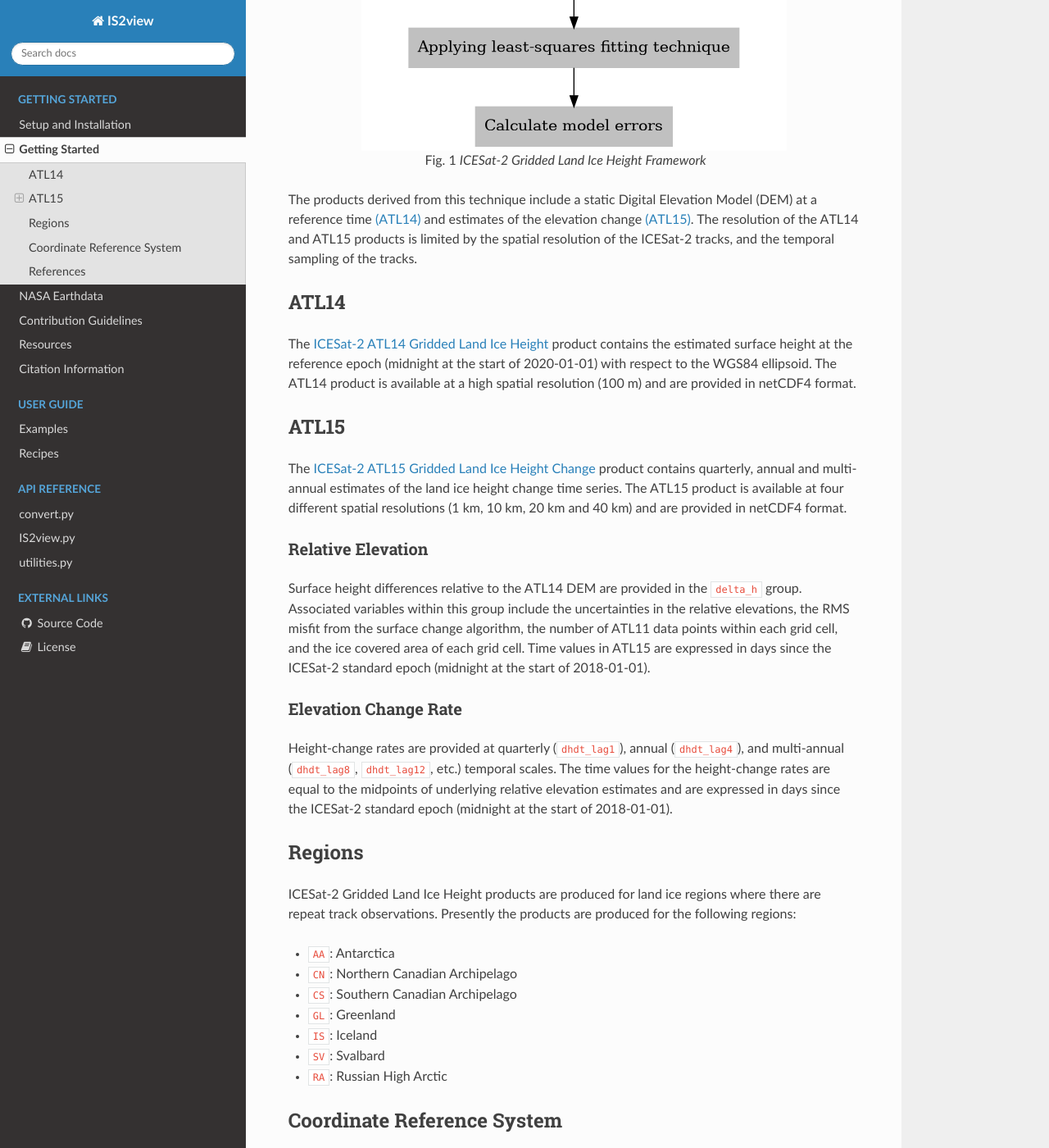
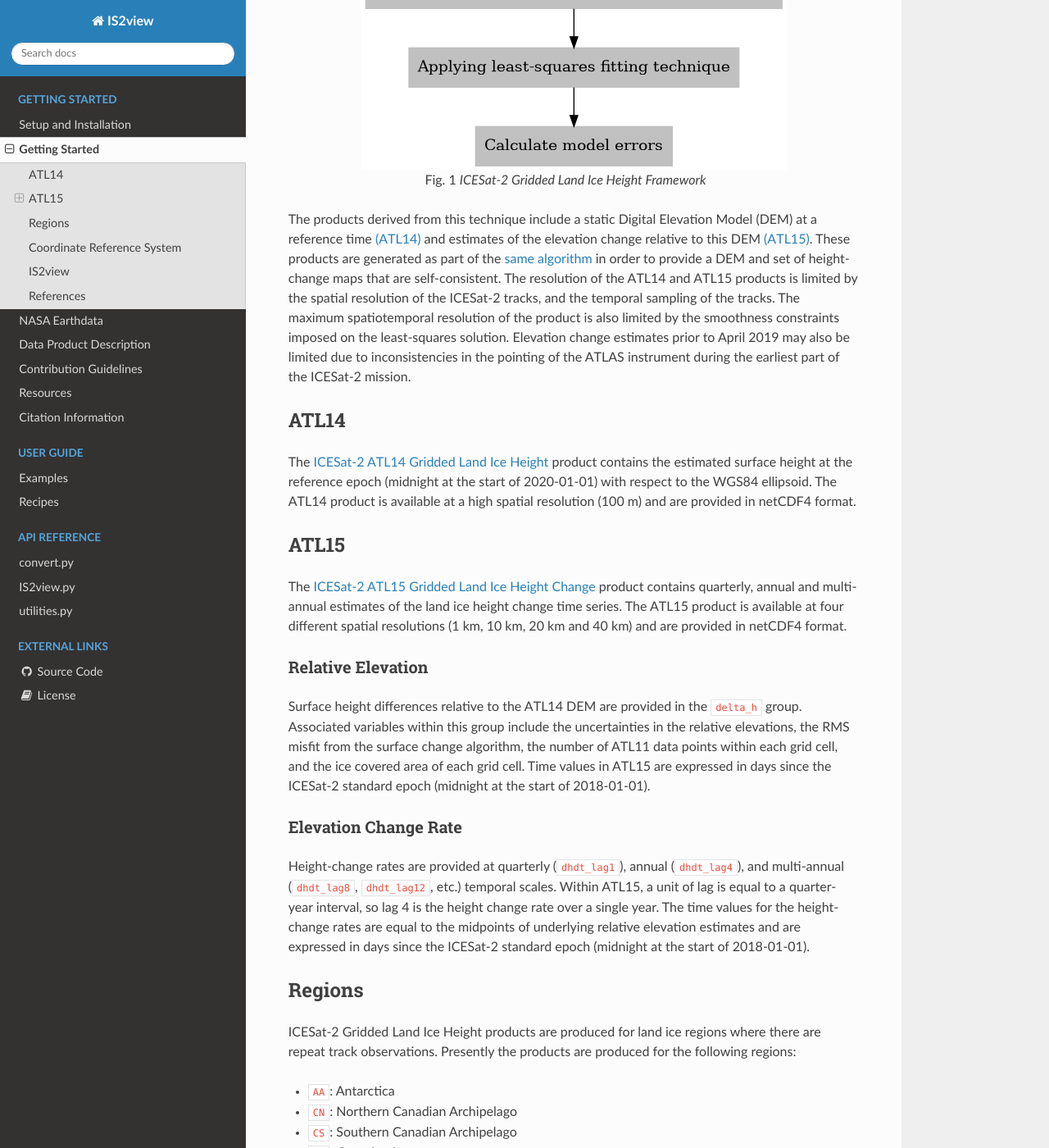
Before and after one commit to tsutterley/IS2view, a Sphinx documentation site: the page built from doc/source/getting_started/Getting-Started.rst, in a window 1280 px wide and 1400 px high, scrolled down 515 px. Shown: the whole window at 82% size. Built offline with Sphinx 7.4.7 and the Read the Docs theme 2.0.0, drawn with Linux system fonts in a browser that asks for light colours; some of the changed text lies outside the part shown.

Commit message:
docs: update Getting Started with R002 links
docs: update Resources with R002 links

docs: add data product tables

docs: slimmer builds to prevent RTD overutilization

```diff
--- a/doc/environment.yml
+++ b/doc/environment.yml
@@ -16,7 +16,6 @@ dependencies:
   - sphinx
   - sphinx-argparse
   - sphinx_rtd_theme
-  - texlive-core
   - xarray
   - pip:
     - ..
--- a/doc/source/getting_started/Getting-Started.rst
+++ b/doc/source/getting_started/Getting-Started.rst
@@ -8,6 +8,7 @@ the primary instrumentation onboard the ICESat-2 observatory.
 The data are made available from the NASA DAAC at the `National Snow and Ice Data Center (NSIDC) <https://nsidc.org>`_.
 The gridded land ice products are generated using a constrained least-squares technique which fits elevation data
 from the `ICESat-2 Slope-Corrected Land Ice Height Time Series (ATL11) <https://nsidc.org/data/atl11/>`_ product.
+These products are available for `regions around the Arctic and for the Antarctic ice sheet <./Getting-Started.html#regions>`_.
 
 .. graphviz::
     :caption: ICESat-2 Gridded Land Ice Height Framework
@@ -25,9 +26,15 @@ from the `ICESat-2 Slope-Corrected Land Ice Height Time Series (ATL11) <https://
 
 The products derived from this technique include a static Digital Elevation Model (DEM)
 at a reference time `(ATL14) <https://nsidc.org/data/atl14>`_ and
-estimates of the elevation change `(ATL15) <https://nsidc.org/data/atl15>`_.
+estimates of the elevation change relative to this DEM `(ATL15) <https://nsidc.org/data/atl15>`_.
+These products are generated as part of the `same algorithm <https://github.com/smithb/ATL1415>`_
+in order to provide a DEM and set of height-change maps that are self-consistent.
 The resolution of the ATL14 and ATL15 products is limited by the spatial resolution
 of the ICESat-2 tracks, and the temporal sampling of the tracks.
+The maximum spatiotemporal resolution of the product is also limited by the smoothness
+constraints imposed on the least-squares solution.
+Elevation change estimates prior to April 2019 may also be limited due to inconsistencies in the
+pointing of the ATLAS instrument during the earliest part of the ICESat-2 mission.
 
 ATL14
 #####
@@ -59,6 +66,7 @@ Elevation Change Rate
 
 Height-change rates are provided at quarterly (``dhdt_lag1``), annual (``dhdt_lag4``),
 and multi-annual (``dhdt_lag8``, ``dhdt_lag12``, etc.) temporal scales.
+Within ATL15, a unit of lag is equal to a quarter-year interval, so lag 4 is the height change rate over a single year.
 The time values for the height-change rates are equal to the midpoints of underlying relative elevation estimates and
 are expressed in days since the ICESat-2 standard epoch (midnight at the start of 2018-01-01).
 
@@ -122,10 +130,24 @@ are projected in the `EPSG:3031 <https://epsg.io/3413>`_ coordinate reference sy
 | Units                          | meters                                  |
 +--------------------------------+-----------------------------------------+
 
+IS2view
+#######
+
+``IS2view`` is an `rioxarray <https://corteva.github.io/rioxarray/>`_ extension for
+interactively plotting the gridded ICESat-2 products using `ipyleaflet <https://ipyleaflet.readthedocs.io/>`_.
+``IS2view`` visualizes the ICESat-2 data as ImageService layers, which only renders data within the displayed map bounds.
+This limits the visualization to only parts of the total data product at any given time.
+``IS2view`` visualizes the data in the `native projection of each dataset (EPSG:3413 and EPSG:3031) <./Getting-Started.html#coordinate-reference-system>`_.
+The data can be visualized using `different colormaps <https://matplotlib.org/stable/tutorials/colors/colormaps.html>`_ and
+with `different normalizations <https://matplotlib.org/stable/tutorials/colors/colormapnorms.html>`_.
+Different variables and plot parameters can be selected using `Jupyter Widgets interactive browser controls <https://ipywidgets.readthedocs.io/>`_.
+More detailed usage can be found in the `Examples <../user_guide/Examples.html>`_ and `Recipes <../user_guide/Recipes.html>`_.
+
 References
 ##########
 
-- `NSIDC User Guide for ATL14 <https://nsidc.org/sites/default/files/atl14-v001-userguide_1_0.pdf>`_
-- `NSIDC User Guide for ATL15 <https://nsidc.org/sites/default/files/atl15-v001-userguide_1_0.pdf>`_
+- `NSIDC User Guide for ATL14 <https://nsidc.org/sites/default/files/documents/user-guide/atl14-v002-userguide.pdf>`_
+- `NSIDC User Guide for ATL15 <https://nsidc.org/sites/default/files/documents/user-guide/atl15-v002-userguide.pdf>`_
+- `Algorithm Theoretical Basis Document for ATL14 and ATL15 <https://nsidc.org/sites/default/files/documents/technical-reference/icesat2_atl14_atl15_atbd_r002.pdf>`_
 
 .. |degree|    unicode:: U+00B0 .. DEGREE SIGN
--- a/doc/source/index.rst
+++ b/doc/source/index.rst
@@ -10,6 +10,7 @@ Interactive visualization and data extraction tool for ICESat-2 ATL14/15 Gridded
     getting_started/Install.rst
     getting_started/Getting-Started.rst
     getting_started/NASA-Earthdata.rst
+    getting_started/Data-Products.rst
     getting_started/Contributing.rst
     getting_started/Resources.rst
     getting_started/Citations.rst
```
Also changed, not shown: doc/source/getting_started/Data-Products.rst (added, +72 -0 lines), doc/source/getting_started/Resources.rst (+4 -4 lines), 1 other file.
